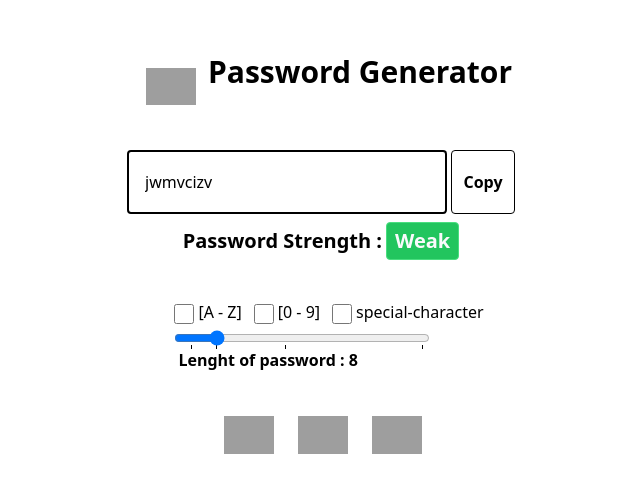
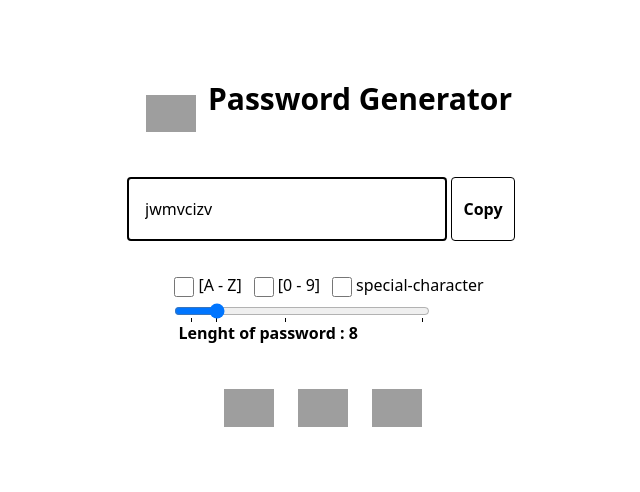
Before and after one commit to abhinab-choudhury/password-generator, a React (Vite) app: page / in a window 1280 px wide. Shown: the part 140-632 px from the top of the page, without its empty margins (317-957 px from the left). Built offline with nearby package versions, Linux system fonts and the light colour scheme; grey boxes are pictures that could not be loaded.

Commit message:
file added

```diff
--- a/src/App.jsx
+++ b/src/App.jsx
@@ -181,12 +181,6 @@ function App() {
               <input ref={passwordRef} id="password" type='text' className='h-16 w-80 rounded-s border-2 border-black rounded overflow-hidden px-4' value={password} readOnly />
               <button onClick={copyHandler} className='hover:bg-black hover:text-white mx-1 px-1 py-1 h-16 w-16 font-bold rounded border-black border mt-auto mb-auto'>Copy</button>
             </div>
-            <div className='flex my-2 justify-center items-center'>
-              <span className='font-extrabold text-xl'>Password Strength : </span>
-              <span className='w-fit bg-green-500 border border-green-400 text-gray-50 font-bold mx-1 text-xl px-2 py-1 rounded'>
-                {strength}
-              </span>
-            </div>
             <div className='flex justify-center mx-auto my-auto'>
               <div className='block m-8'>
                 <input className='ml-3 mr-1 size-5 align-middle' type='checkbox' name='uppercase' onChange={() => { setContainsUppercase((prev) => !prev) }} />
```
